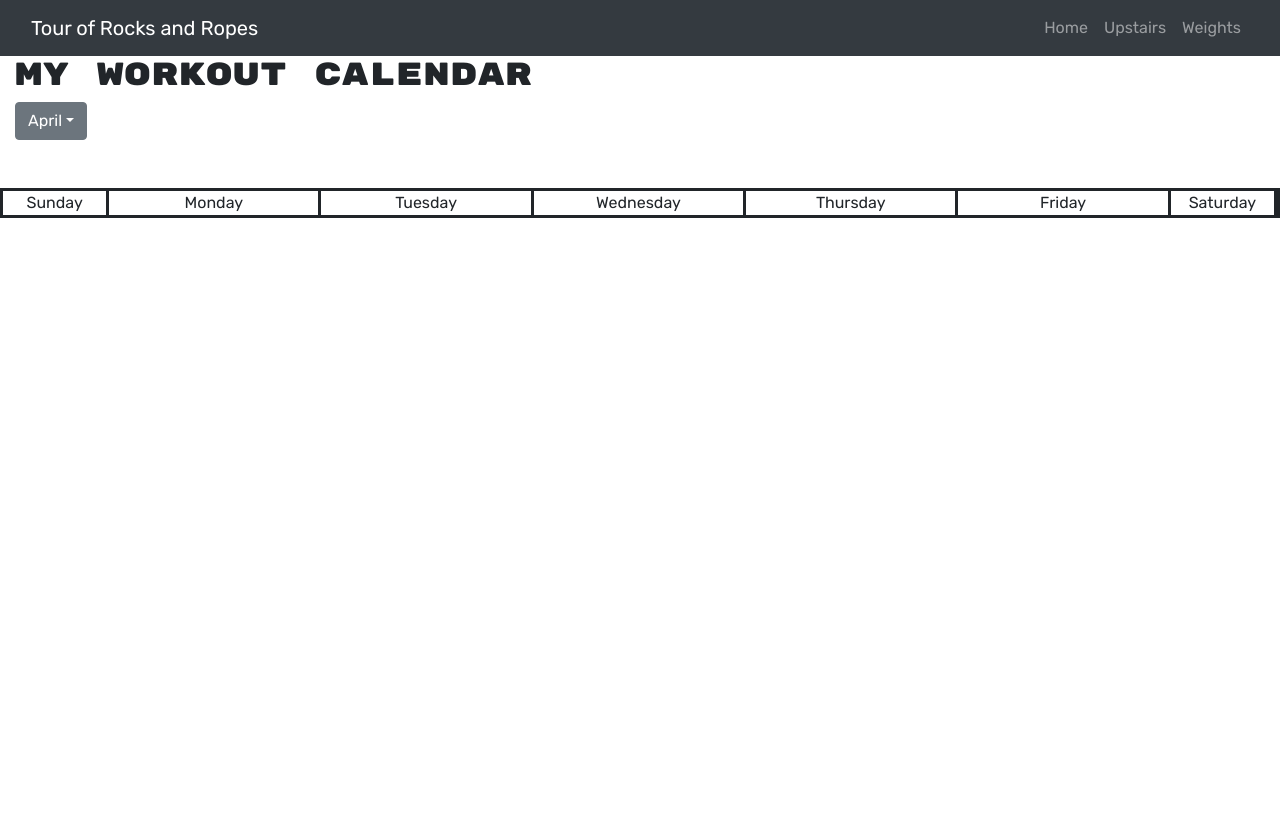
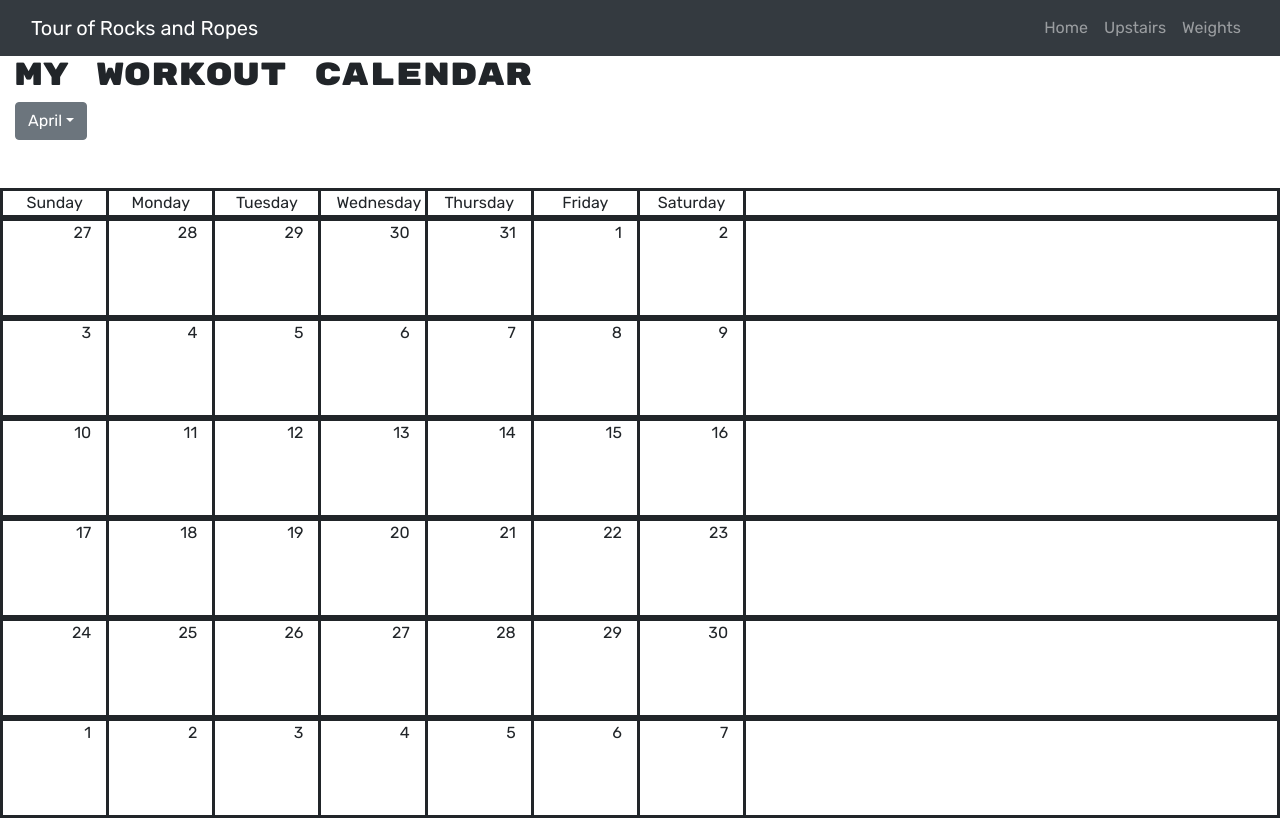
Before and after one commit to dmknapp2385/rocks-and-ropes, a React (Create React App) app in the folder client/: page /calendar in a window 1280 px wide. Built offline with nearby package versions, Linux system fonts and the light colour scheme.

Commit message:
calendar renders date by month

```diff
--- a/client/src/Components/Calendar/index.js
+++ b/client/src/Components/Calendar/index.js
@@ -1,4 +1,4 @@
-import React, {useState} from "react";
+import React, {useState, useEffect} from "react";
 import {Container, Row, Col, Dropdown} from 'react-bootstrap';
 
 
@@ -9,14 +9,20 @@ function CalendarPage() {
     let currentMonth = montharray[today.getMonth()];
 
     //component reload for dropdown button
-    const [month, setMonth] = useState(currentMonth)
+    const [month, setMonth] = useState(currentMonth);
+
+    //hook for getting the array of row dates
+    const [RowDateArrays, SetRowDateArrays] = useState([]);
+
+    // variables for first day of the current calendar month
     const year = '2022'
-    // variables for first day of the current calendar month
     const firstOfMonth = new Date(`${month} 1, ${year}`);
     const day = firstOfMonth.getDay();
     const lastOfMonth = new Date(2022, firstOfMonth.getMonth(), 0)
     let prevDay =lastOfMonth.getDate();
 
+    // hook to get dates on [month]
+    useEffect(() => {
         //returns last day of current month
         function getLastDAyOfMonth () {
             return new Date(2022, (firstOfMonth.getMonth() + 1), 0).getDate();
@@ -34,14 +40,12 @@ function CalendarPage() {
             return firstColArray;
         }
 
+        //function to create arrays for the rows 1 through 6
 
-    //function to create array for the row 2 through 5
-
-    function getRowDAtes() {
         let sunday = 7- day;
         //constant to add to start of next month
         let k = 1;
-        let rowsArays = []
+        let rowsArays = [getFirstcolArray()];
         for (let i = 0; i <5; i++) {
             const lastDay = getLastDAyOfMonth();
             let rowArray = []
@@ -58,8 +62,12 @@ function CalendarPage() {
             sunday += 7;
         }
         //instead set rowsArrays in useState function react
-        return rowsArays;
-    };
+        SetRowDateArrays(rowsArays);
+
+
+    }, [month])
+
+    // need to get window size to condiationally render smaller views for <700px
 
   return (
     <Container fluid className="mx-auto">
@@ -85,15 +93,25 @@ function CalendarPage() {
             </Dropdown.Menu>
             </Dropdown>
         <Row className="mt-5 text-center" style={{borderStyle: 'solid'}}>
-            <Col style={{borderRight: 'solid'}} sm={1}>Sunday</Col>
-            <Col style={{borderRight: 'solid'}} sm={2}>Monday</Col>
-            <Col style={{borderRight: 'solid'}} sm={2}>Tuesday</Col>
-            <Col style={{borderRight: 'solid'}} sm={2}>Wednesday</Col>
-            <Col style={{borderRight: 'solid'}} sm={2}>Thursday</Col>
-            <Col style={{borderRight: 'solid'}} sm={2}>Friday</Col>
-            <Col style={{borderRight: 'solid'}} sm={1}>Saturday</Col>
+            <Col style={{borderRight: 'solid'}} xs={1}>Sunday</Col>
+            <Col style={{borderRight: 'solid'}} xs={1}>Monday</Col>
+            <Col style={{borderRight: 'solid'}} xs={1}>Tuesday</Col>
+            <Col style={{borderRight: 'solid'}} xs={1}>Wednesday</Col>
+            <Col style={{borderRight: 'solid'}} xs={1}>Thursday</Col>
+            <Col style={{borderRight: 'solid'}} xs={1}>Friday</Col>
+            <Col style={{borderRight: 'solid'}} xs={1}>Saturday</Col>
         </Row>
-
+        {RowDateArrays.map((rowArray)=>(
+            <Row style={{border: 'solid', height: '100px'}}>
+                {rowArray.map((date)=>(
+                    <Col xs={1} className="text-justify" style={{borderRight:'solid'}}>
+                        <ul style={{listStyleType:'none'}}>
+                            <li className="text-right">{date}</li>
+                        </ul>
+                    </Col>
+                ))}
+            </Row>
+        ))}
     </Container>
   )
 }
```
Lines whose indentation alone changed are shown as unchanged.
